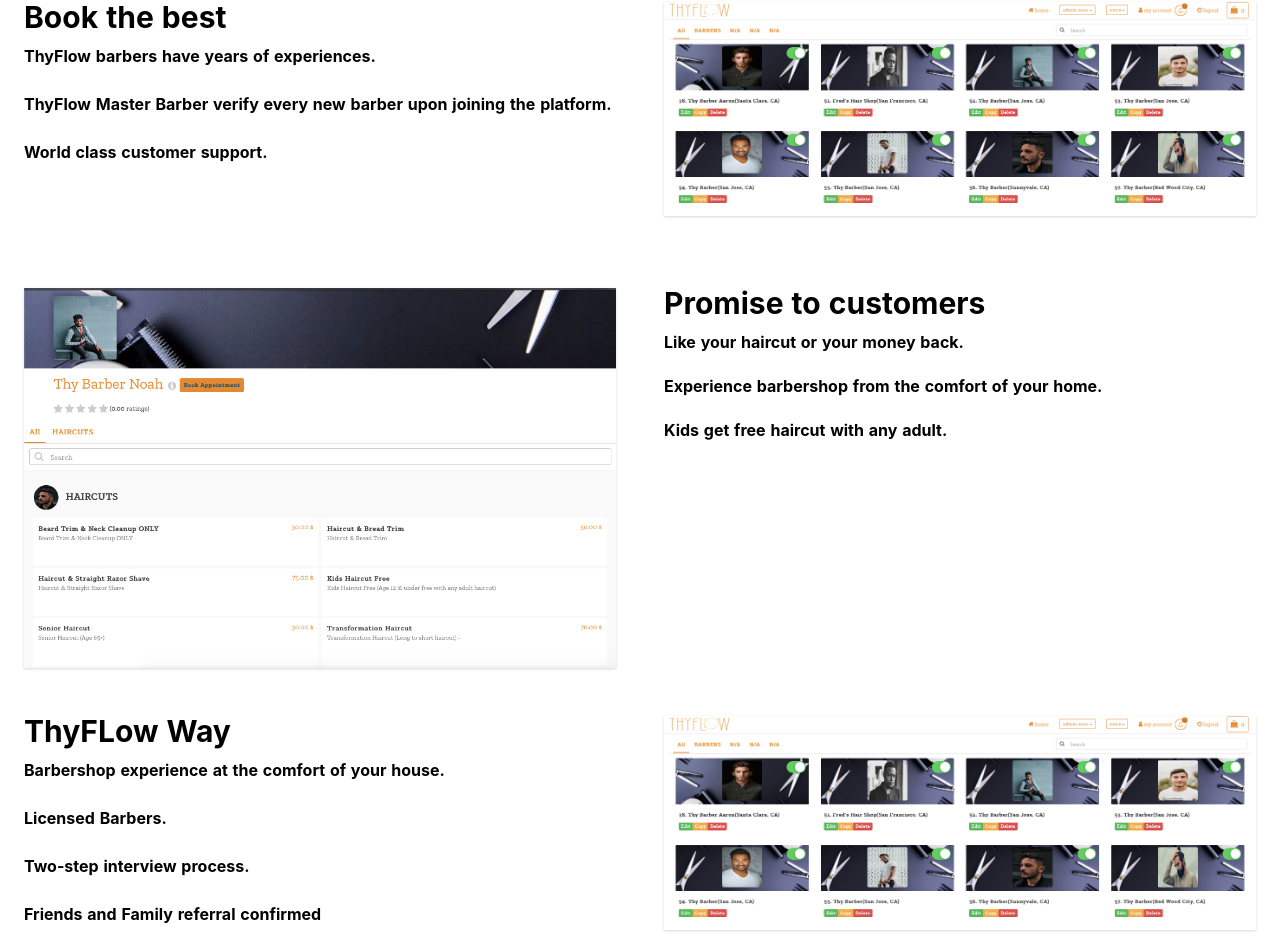
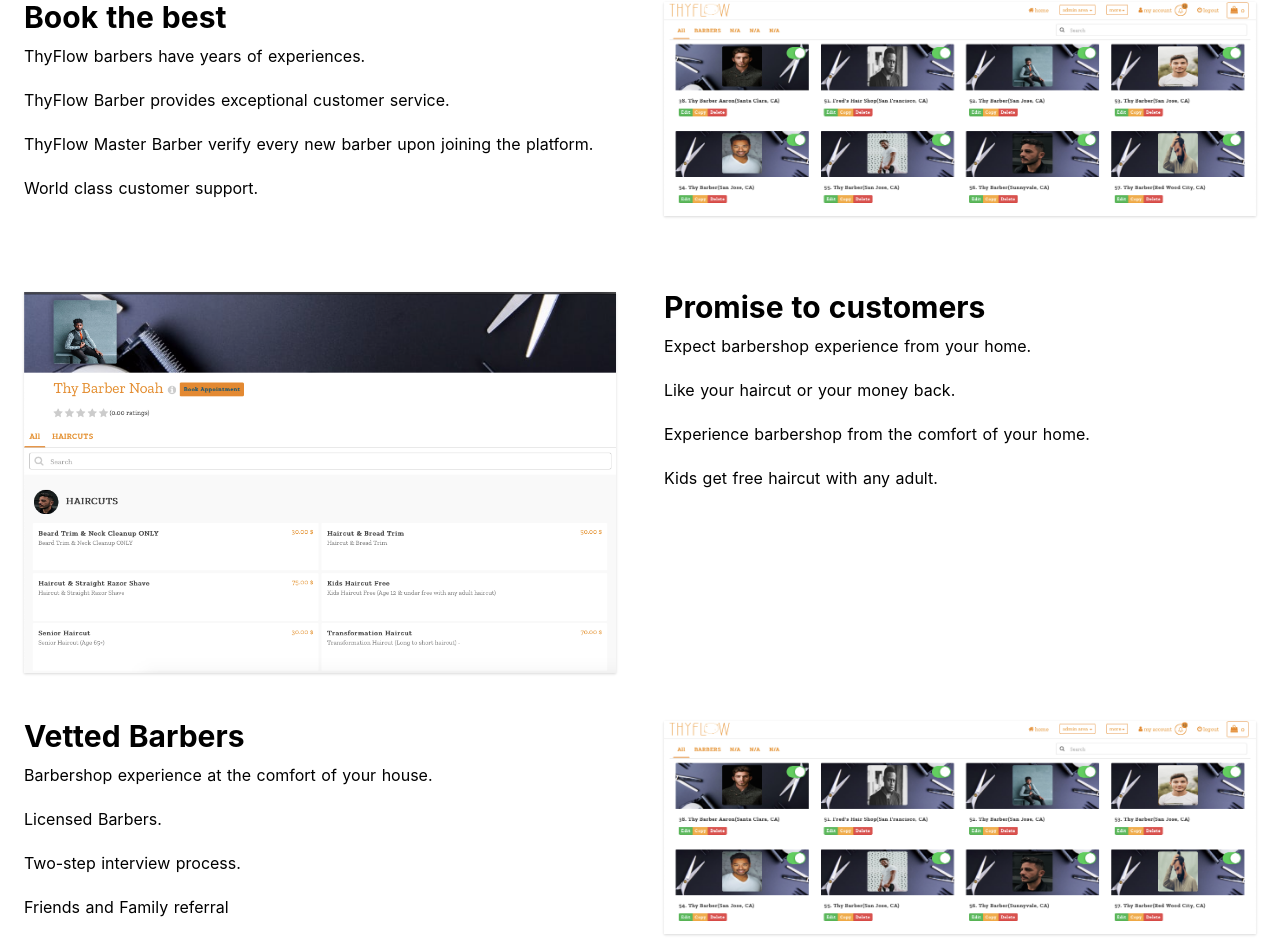
Before and after one commit to ThyFlow-Inc/thyflow2, a Nuxt app: page / in a window 1280 px wide. Shown: the part 1540-2492 px from the top of the page. Built offline with nearby package versions, Linux system fonts and the light colour scheme.

Commit message:
Text modification

```diff
--- a/components/Features.vue
+++ b/components/Features.vue
@@ -3,7 +3,7 @@
   <section class="bg-white border-b py-8">
     <div class="container max-w-7xl mx-auto m-8">
       <h1
-        class="w-full my-2 text-5xl font-bold leading-tight text-center text-gray-800"
+        class="w-full my-2 text-5xl font-bold leading-tight text-center text-orange"
       >Book with confidence</h1>
       <div class="w-full mb-4">
         <div class="h-1 mx-auto gradient w-64 opacity-25 my-0 py-0 rounded-t"></div>
@@ -12,18 +12,12 @@
       <div class="flex flex-wrap">
         <div class="w-5/6 sm:w-1/2 p-6">
           <h3 class="text-3xl text-black-800 font-bold leading-none mb-3">Book the best</h3>
-          <p class="text-black-600 mb-6 font-bold">
-            ThyFlow barbers have years of experiences.
-            <br />
-          </p>
-          <p class="text-black-600 mb-6 font-bold">
-            ThyFlow Master Barber verify every new barber upon joining the platform.
-            <br />
-          </p>
-          <p class="text-black-600 mb-6 font-bold">
-            World class customer support.
-            <br />
-          </p>
+          <p class="text-black-600 mb-5">ThyFlow barbers have years of experiences.</p>
+          <p class="text-black-600 mb-5">ThyFlow Barber provides exceptional customer service.</p>
+          <p
+            class="text-black-600 mb-5"
+          >ThyFlow Master Barber verify every new barber upon joining the platform.</p>
+          <p class="text-black-600 mb-5">World class customer support.</p>
         </div>
         <div class="w-full sm:w-1/2 p-6">
           <img class="w-full md:w-5/5 z-50 shadow" src="~/assets/barber_showcase.png" />
@@ -37,41 +31,21 @@
         <div class="w-full sm:w-1/2 p-6 mt-6">
           <div class="align-middle">
             <h3 class="text-3xl text-black-800 font-bold leading-none mb-3">Promise to customers</h3>
-            <p class="text-black-600 mb-5 font-bold">
-              Like your haircut or your money back.
-              <br />
-            </p>
-            <p class="text-black-600 mb-5 font-bold">
-              Experience barbershop from the comfort of your home.
-              <br />
-            </p>
-            <p class="text-black-600 mb-5 font-bold">
-              Kids get free haircut with any adult.
-              <br />
-            </p>
+            <p class="tex-black-600 mb-5">Expect barbershop experience from your home.</p>
+            <p class="text-black-600 mb-5">Like your haircut or your money back.</p>
+            <p class="text-black-600 mb-5">Experience barbershop from the comfort of your home.</p>
+            <p class="text-black-600 mb-5">Kids get free haircut with any adult.</p>
           </div>
         </div>
       </div>
 
       <div class="flex flex-wrap">
         <div class="w-5/6 sm:w-1/2 p-6">
-          <h3 class="text-3xl text-black-800 font-bold leading-none mb-3">ThyFLow Way</h3>
-          <p class="text-black-600 mb-6 font-bold">
-            Barbershop experience at the comfort of your house.
-            <br />
-          </p>
-          <p class="text-black-600 mb-6 font-bold">
-            Licensed Barbers.
-            <br />
-          </p>
-          <p class="text-black-600 mb-6 font-bold">
-            Two-step interview process.
-            <br />
-          </p>
-          <p class="text-black-600 mb-6 font-bold">
-            Friends and Family referral confirmed
-            <br />
-          </p>
+          <h3 class="text-3xl text-black-800 font-bold leading-none mb-3">Vetted Barbers</h3>
+          <p class="text-black-600 mb-5">Barbershop experience at the comfort of your house.</p>
+          <p class="text-black-600 mb-5">Licensed Barbers.</p>
+          <p class="text-black-600 mb-5">Two-step interview process.</p>
+          <p class="text-black-600 mb-5">Friends and Family referral</p>
         </div>
         <div class="w-full sm:w-1/2 p-6">
           <img class="w-full md:w-5/5 z-50 shadow" src="~/assets/barber_showcase.png" />
```
